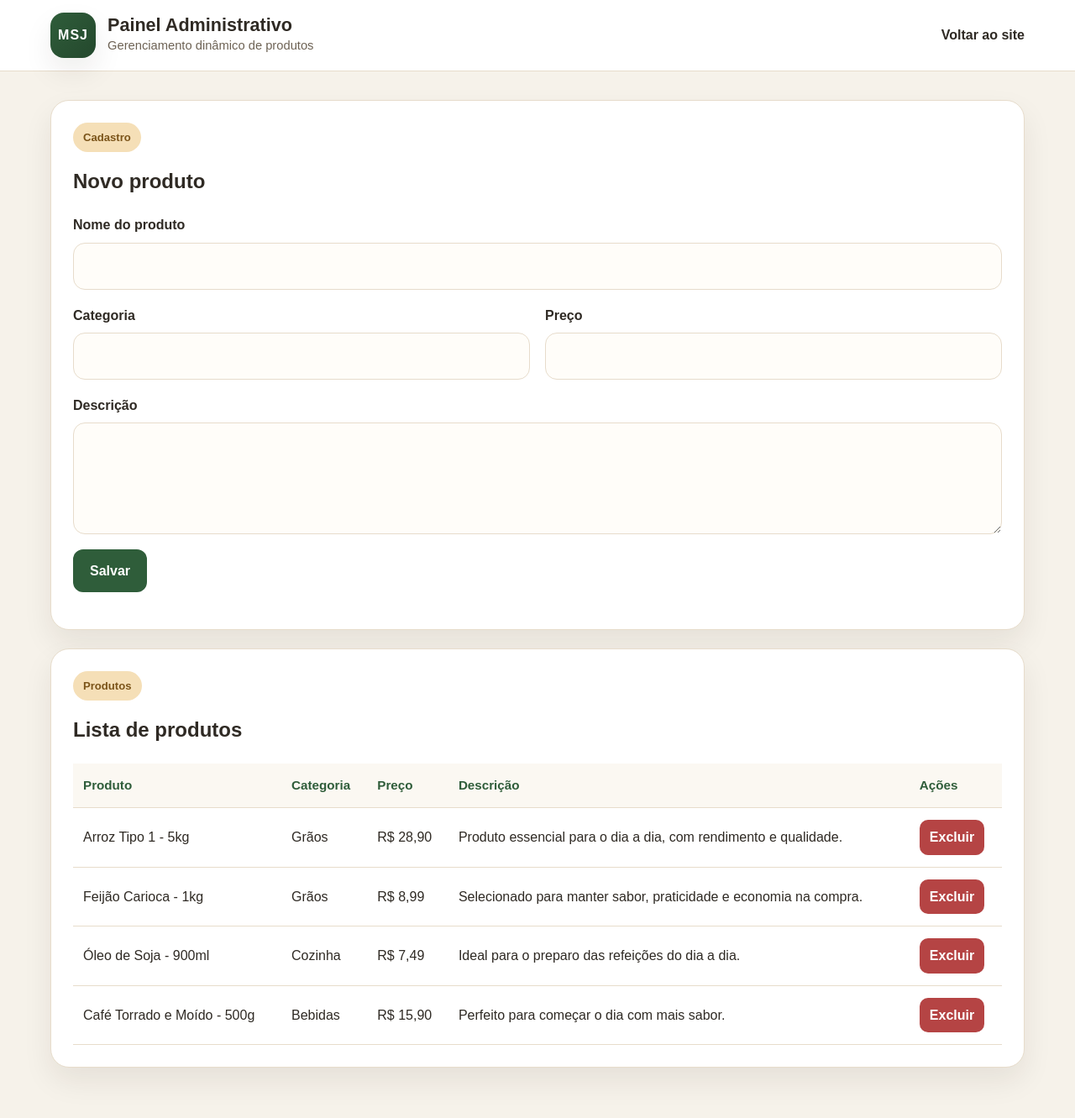
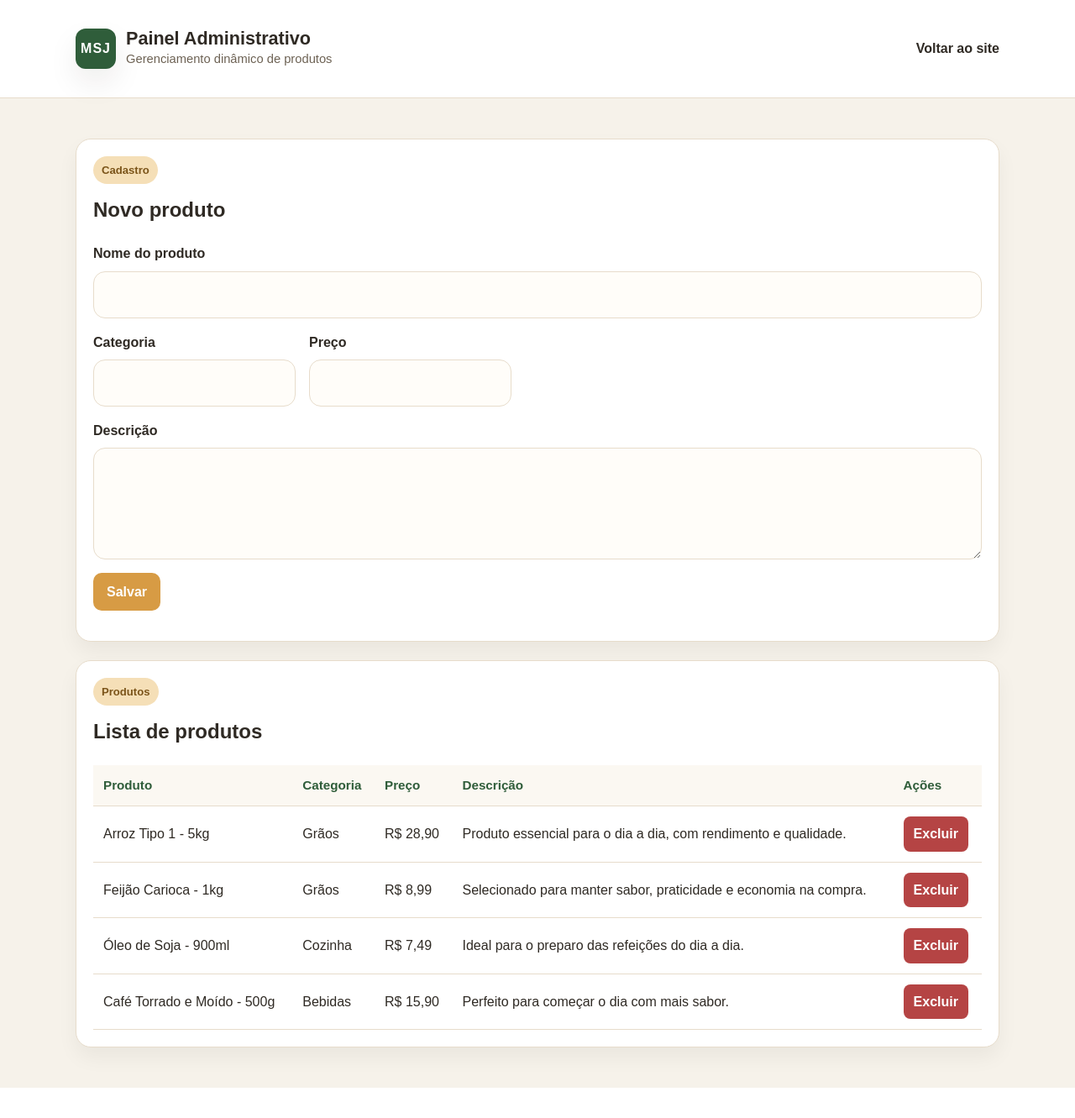
Before and after one commit to dduartess/Trabalho_Estacio_HTML-CSS-JS-PHP, a PHP site: page /painel.html in a window 1280 px wide. Shown: the whole page at 84% size. After the commit the page ends 1295 px from the top, so only its background shows below. Run offline with PHP 8.4, Linux system fonts and the light colour scheme.

Commit message:
style: improve layout for dynamic storefront and admin panel

```diff
--- a/styles/styles.css
+++ b/styles/styles.css
@@ -705,6 +705,183 @@ td {
   flex-wrap: wrap;
 }
 
+body {
+  margin: 0;
+  font-family: Arial, sans-serif;
+  background: #f8f4ec;
+  color: #2f2a24;
+}
+
+.container {
+  width: min(1100px, 92%);
+  margin: 0 auto;
+}
+
+.site-header {
+  background: #ffffff;
+  border-bottom: 1px solid #e7dccb;
+  padding: 16px 0;
+}
+
+.header-content,
+.main-nav,
+.form-row,
+.form-actions {
+  display: flex;
+  gap: 16px;
+  flex-wrap: wrap;
+}
+
+.header-content {
+  justify-content: space-between;
+  align-items: center;
+}
+
+.brand {
+  display: flex;
+  gap: 12px;
+  align-items: center;
+}
+
+.brand-badge {
+  width: 48px;
+  height: 48px;
+  border-radius: 12px;
+  background: #2f5d3a;
+  color: #fff;
+  display: flex;
+  align-items: center;
+  justify-content: center;
+  font-weight: bold;
+}
+
+.nav-highlight,
+.btn {
+  background: #d79b44;
+  color: #fff;
+  padding: 10px 16px;
+  border-radius: 10px;
+  border: none;
+  cursor: pointer;
+  text-decoration: none;
+}
+
+.hero-section,
+.products-section,
+.contact-section,
+.panel-main {
+  padding: 48px 0;
+}
+
+.section-tag {
+  display: inline-block;
+  background: #f5dfb7;
+  padding: 6px 10px;
+  border-radius: 999px;
+  margin-bottom: 12px;
+  font-weight: bold;
+}
+
+.product-grid {
+  display: grid;
+  grid-template-columns: repeat(4, 1fr);
+  gap: 20px;
+}
+
+.product-card,
+.contact-card,
+.panel-card {
+  background: #fff;
+  border: 1px solid #e7dccb;
+  border-radius: 18px;
+  box-shadow: 0 12px 24px rgba(0, 0, 0, 0.05);
+}
+
+.product-image {
+  height: 140px;
+  background: #f3e4c9;
+  display: flex;
+  align-items: center;
+  justify-content: center;
+  font-weight: bold;
+  padding: 12px;
+  text-align: center;
+  border-radius: 18px 18px 0 0;
+}
+
+.product-content,
+.contact-card,
+.panel-card {
+  padding: 20px;
+}
+
+.product-category {
+  display: inline-block;
+  margin-bottom: 10px;
+  padding: 6px 10px;
+  background: #eef5ef;
+  color: #2f5d3a;
+  border-radius: 999px;
+  font-size: 12px;
+  font-weight: bold;
+}
+
+.product-footer {
+  display: flex;
+  justify-content: space-between;
+  margin-top: 16px;
+}
+
+.product-form {
+  display: grid;
+  gap: 16px;
+}
+
+.form-group {
+  display: grid;
+  gap: 8px;
+}
+
+input,
+textarea {
+  padding: 12px;
+  border: 1px solid #e7dccb;
+  border-radius: 10px;
+}
+
+table {
+  width: 100%;
+  border-collapse: collapse;
+}
+
+th,
+td {
+  border-bottom: 1px solid #e7dccb;
+  padding: 12px;
+  text-align: left;
+}
+
+.table-btn.danger {
+  background: #b54444;
+  color: #fff;
+  border: none;
+  padding: 8px 12px;
+  border-radius: 8px;
+  cursor: pointer;
+}
+
+@media (max-width: 900px) {
+  .product-grid {
+    grid-template-columns: repeat(2, 1fr);
+  }
+}
+
+@media (max-width: 600px) {
+  .product-grid {
+    grid-template-columns: 1fr;
+  }
+}
+
 .table-btn {
   padding: 8px 12px;
   border: none;
```
